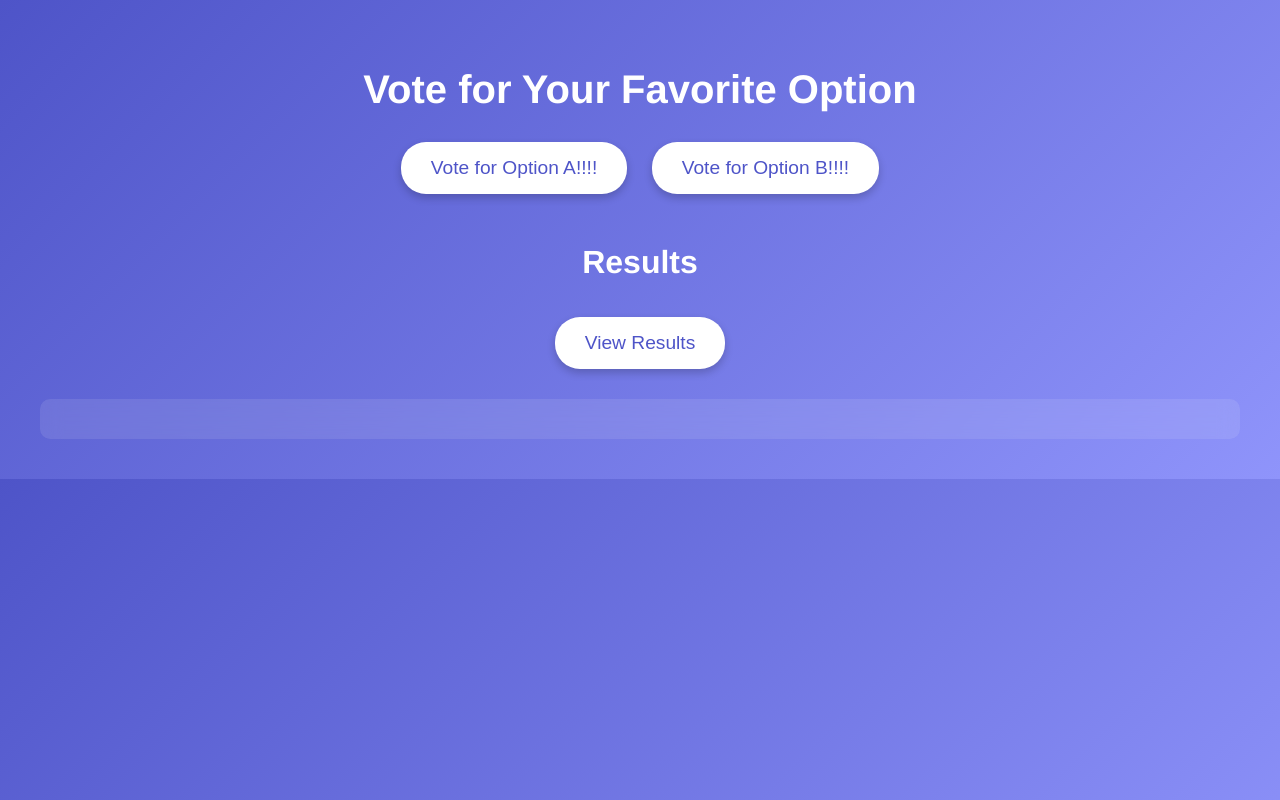
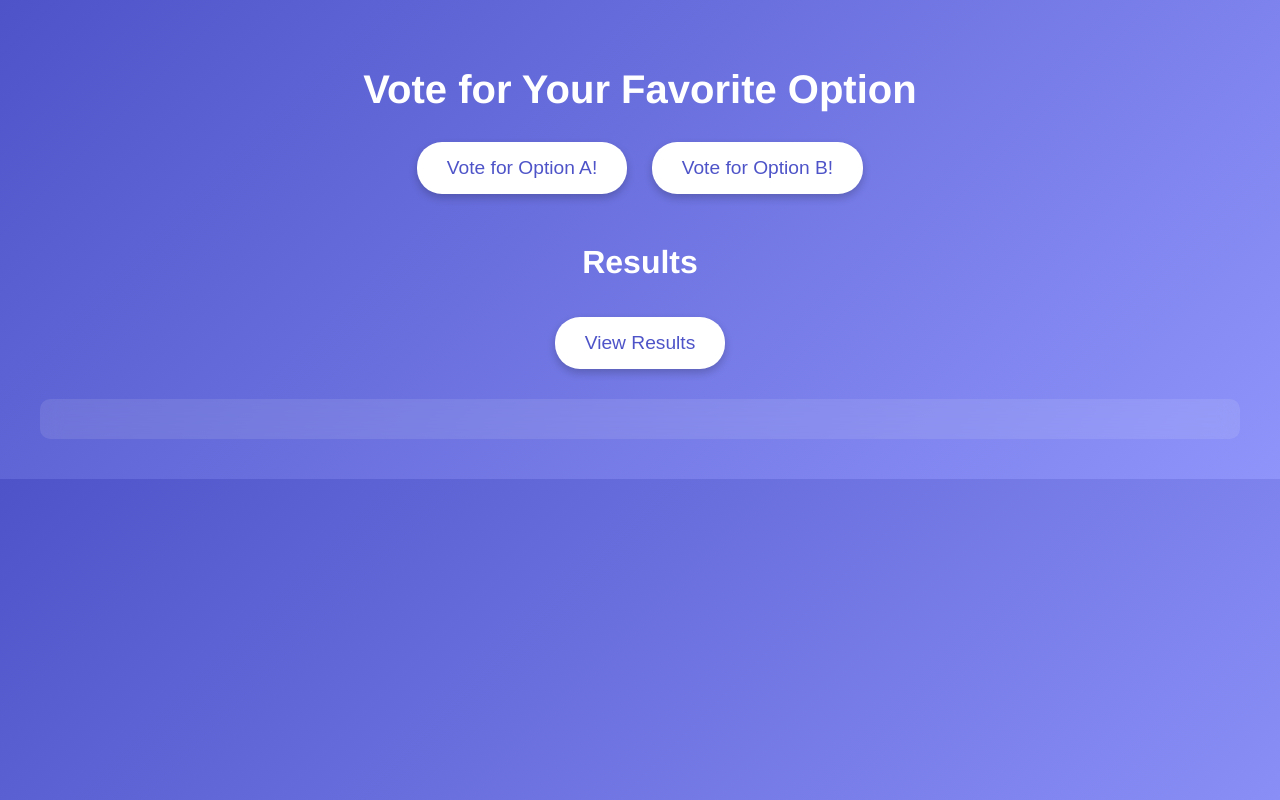
Before and after one commit to G-Aslan/voting-app, a website: page web-app/vote.html in a window 1280 px wide. Drawn offline with Linux system fonts and the light colour scheme.

Commit message:
Changed !

```diff
--- a/web-app/vote.html
+++ b/web-app/vote.html
@@ -102,8 +102,8 @@
 </head>
 <body>
     <h1>Vote for Your Favorite Option</h1>
-    <button onclick="vote('Option A')">Vote for Option A!!!!</button>
-    <button onclick="vote('Option B')">Vote for Option B!!!!</button>
+    <button onclick="vote('Option A')">Vote for Option A!</button>
+    <button onclick="vote('Option B')">Vote for Option B!</button>
     <h2>Results</h2>
     <button onclick="getResults()">View Results</button>
     <div id="results"></div>
```
